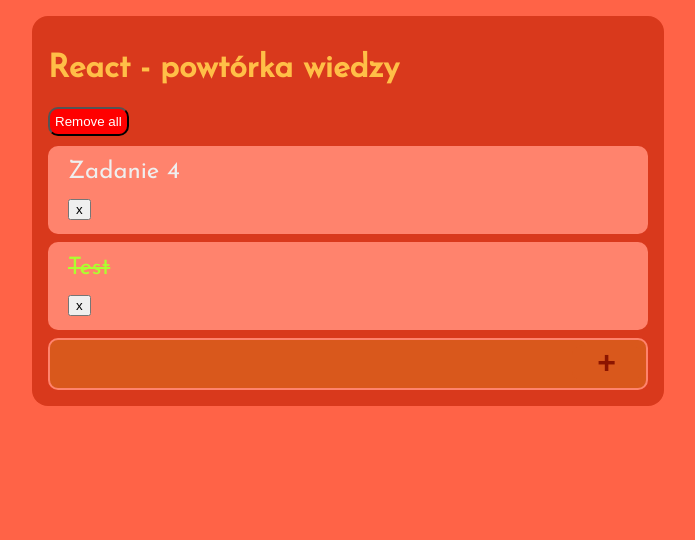
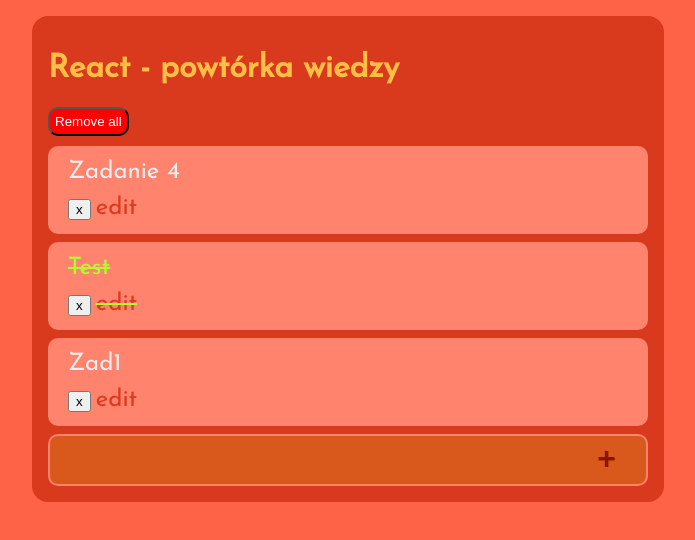
Before and after one commit to MarkFicht/react-training, a React (Create React App) app in the folder todo-feat/: page / in a window 1280 px wide. Shown: the top 540 px of the page, without its empty margins (292-987 px from the left). Built offline with nearby package versions, Linux system fonts and the light colour scheme; data requests are answered from the project's data file.

Commit message:
todo-feat: routing + NotFound + interval

```diff
--- a/todo-feat/json-server/db.json
+++ b/todo-feat/json-server/db.json
@@ -11,6 +11,12 @@
       "content": "Test",
       "key": "Test",
       "id": 5
+    },
+    {
+      "done": false,
+      "content": "Zad1",
+      "key": "Zad1",
+      "id": 6
     }
   ]
 }
--- a/todo-feat/package.json
+++ b/todo-feat/package.json
@@ -6,6 +6,7 @@
     "ramda": "^0.26.1",
     "react": "^16.8.6",
     "react-dom": "^16.8.6",
+    "react-router-dom": "^5.0.0",
     "react-scripts": "2.1.8",
     "styled-components": "^4.2.0"
   },
--- a/todo-feat/src/App.js
+++ b/todo-feat/src/App.js
@@ -1,13 +1,36 @@
 import React, { Component } from 'react'
 import './App.css'
 import ToDoList from './containers/ToDoList'
+import ToDoEditFrom from './components/ToDoEditForm'
+import NotFound from './components/NotFound'
+import { BrowserRouter as Router, Route, Switch } from 'react-router-dom'
+import styled from 'styled-components'
+
+const Container = styled.div`
+    background: #D9391C;
+    margin: 0 auto;
+    width: 80%;
+    max-width: 600px;
+    padding: 16px;
+    border-radius: 16px;
+    margin-top: 16px;
+`
 
 class App extends Component {
   render() {
     return (
-      <div>
-        <ToDoList />
-      </div>
+      <Router>
+        <Container>
+
+          <Switch>
+            <Route exact path='/' component={ToDoList} />
+            <Route exact path='/todo_items/:itemId' component={ToDoEditFrom} />
+
+            <Route component={NotFound} />
+          </Switch>
+
+        </Container>
+      </Router>
     );
   }
 }
--- /dev/null
+++ b/todo-feat/src/components/NotFound/index.js
@@ -0,0 +1,29 @@
+import React, { Component } from 'react'
+
+class NotFound extends Component {
+    state = {
+        counter: 5
+    }
+
+    componentDidMount = () => {
+
+        const intervalId = setInterval(this.countdown, 1000)
+
+        this.setState({ intervalId })
+    }
+
+    countdown = () => this.setState({ counter: this.state.counter - 1 })
+
+    componentWillUnmount = () => clearInterval(this.state.intervalId)
+
+    render() {
+        return (
+            <div>
+                <p>No match for <code>{this.props.location.pathname}</code></p>
+                <p>Redirect to home in: {this.state.counter}</p>
+            </div>
+        )
+    }
+}
+
+export default NotFound
--- /dev/null
+++ b/todo-feat/src/components/ToDoEditForm/index.js
@@ -0,0 +1,14 @@
+import React, { Component } from 'react'
+
+class ToDoEditFrom extends Component {
+
+    render() {
+        return(
+            <div>
+                Edit form for {this.props.match.params.itemId}
+            </div>
+        )
+    }
+}
+
+export default ToDoEditFrom
--- a/todo-feat/src/components/ToDoItem/index.js
+++ b/todo-feat/src/components/ToDoItem/index.js
@@ -1,5 +1,16 @@
 import React, { Component } from 'react'
 import styled from 'styled-components'
+import { Link } from 'react-router-dom'
+
+const StyledLink = styled(Link)`
+    color: #D9391C;
+    text-decoration: none;
+    margin-left: 5px;
+
+    &:hover {
+        color: #ddd;
+    }
+`
 
 const Item = styled.div`
     background: #FF836D;
@@ -19,12 +30,13 @@
     destroy = () => this.props.destroy(this.props.id)
 
     render() {
-        const { text, done } = this.props
+        const { id, text, done } = this.props
 
         return (
             <Item done={done}>
                 <div onClick={this.toggleDone}>{ text }</div>
                 <button onClick={this.destroy}>x</button>
+                <StyledLink to={`todo_items/${id}`}>edit</StyledLink>
             </Item>
         )
     }
--- a/todo-feat/src/containers/ToDoList/index.js
+++ b/todo-feat/src/containers/ToDoList/index.js
@@ -6,16 +6,6 @@
 
 import * as toDoItemApi from '../../helpers/toDoItemApi'
 import * as _ from 'ramda' /**   => https://ramdajs.com/docs/   */
-
-const Container = styled.div`
-    background: #D9391C;
-    margin: 0 auto;
-    width: 80%;
-    max-width: 600px;
-    padding: 16px;
-    border-radius: 16px;
-    margin-top: 16px;
-`
 
 const Header = styled.h1`
     color: #FFBF47;
@@ -36,7 +26,7 @@
         console.log(tasks)
         this.setState({ tasks })
 
-        //--- Wersja bez async await ---//
+        //--- Wersja bez 'async ()' & 'await' ---//
         // toDoItemApi.getAll()
         //     .then( r=> ... )
     }
@@ -101,7 +91,7 @@
         const { title } = this.props;
 
         return (
-            <Container>
+            <div>
                 <Header>{title}</Header>
                 <DestroyButton onClick={ this.removeAll }>Remove all</DestroyButton>
                 {tasks.map(task =>
@@ -118,7 +108,7 @@
                     onChange={this.updateDraft}
                     draft={draft}
                 />
-            </Container>
+            </div>
         )
     }
 }
```
Also changed, not shown: 1 other file (tests, documents, lock files or other folders).
